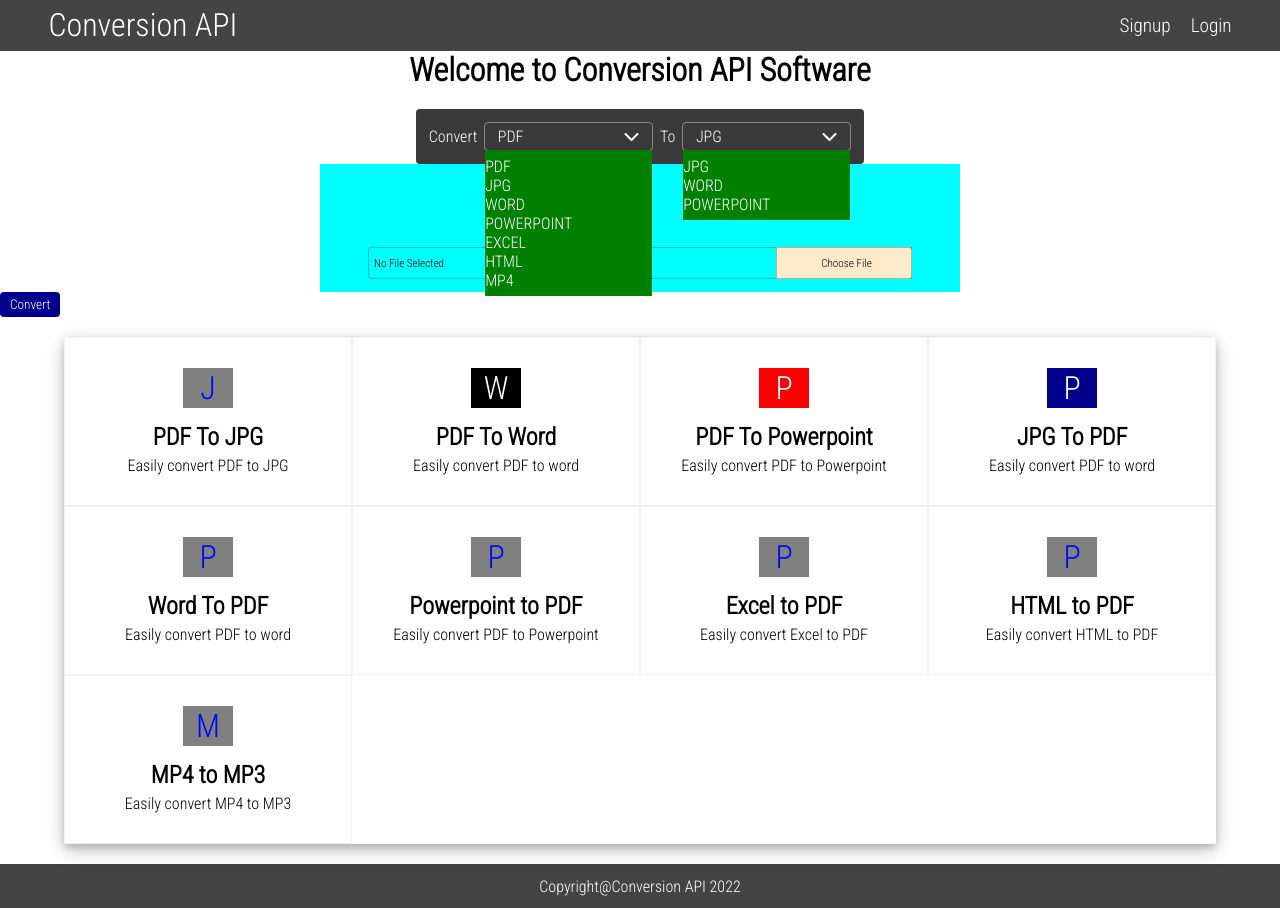
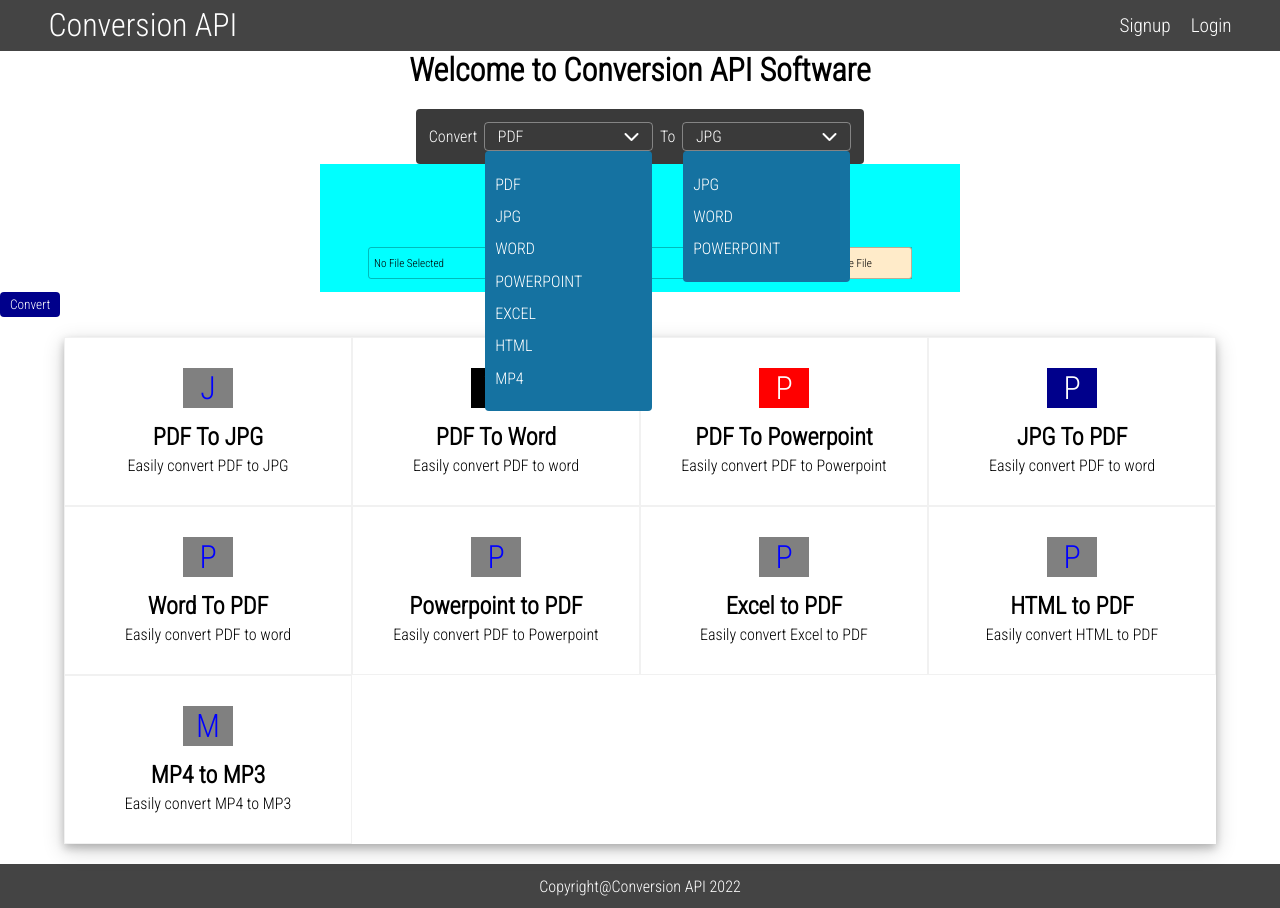
Before and after one commit to srahman3311/conversion-api-ripon, a React (Create React App) app: page / in a window 1280 px wide. Built offline with nearby package versions, Linux system fonts and the light colour scheme.

Commit message:
Update the styles of Dropdown component and it's content to look good to the user

```diff
--- a/src/components/reuseable-components/dropdown/Dropdown.js
+++ b/src/components/reuseable-components/dropdown/Dropdown.js
@@ -3,6 +3,8 @@ import styles from "./Dropdown.module.css";
 
 // Components
 import Paragraph from "../typography/Paragraph";
+
+
 
 function Dropdown({ data, nameKey, style }) {
 
--- a/src/components/reuseable-components/dropdown/Dropdown.module.css
+++ b/src/components/reuseable-components/dropdown/Dropdown.module.css
@@ -1,9 +1,18 @@
 .dropdown {
     width: 100%;
     position: absolute;
-    top: 100%;
+    top: 105%;
     left: 0;
-    background-color: green;
-    padding: 4% 0%;
+    background-color: #1572A1;
+    padding: 10% 0%;
+    border-radius: 4px;
     z-index: 1;
 }
+
+.dropdown_content {
+    padding: 4% 6%;
+}
+
+.dropdown_content:hover {
+    background-color: #FF6363;
+}
```
